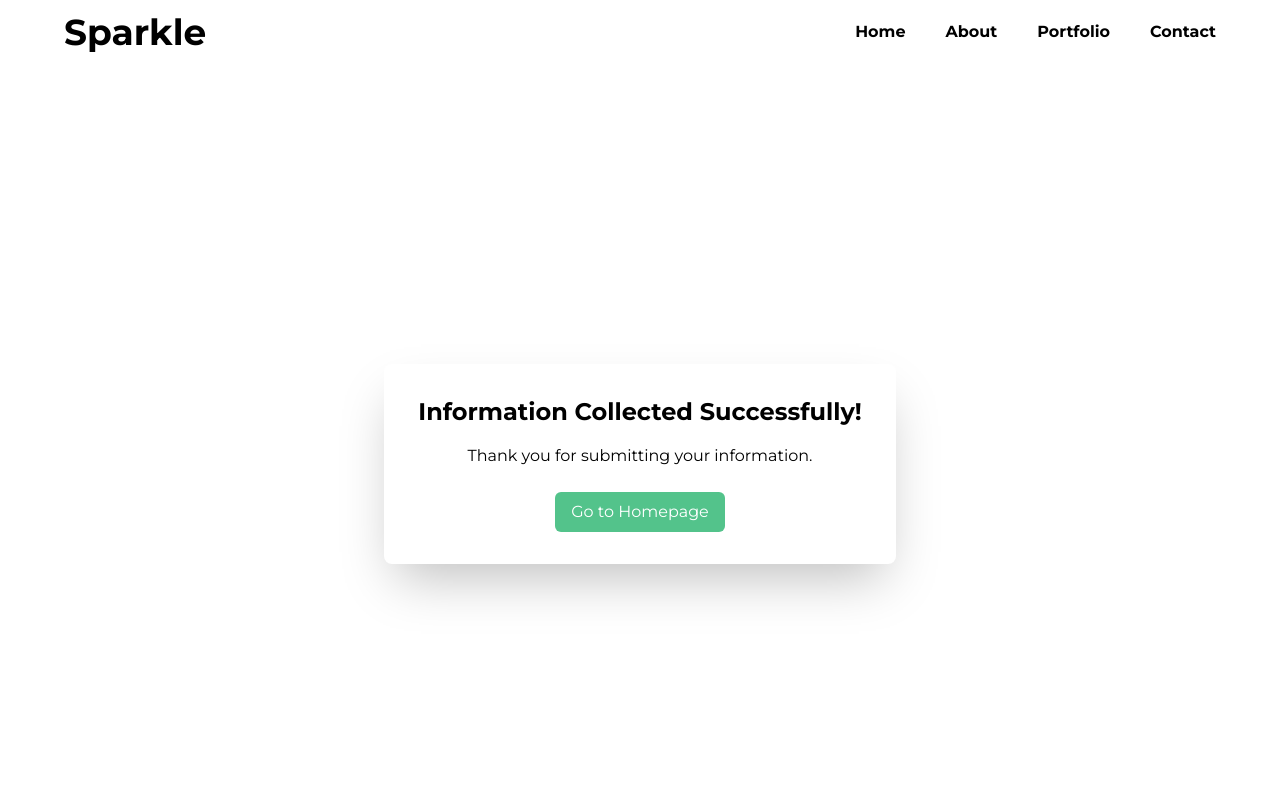
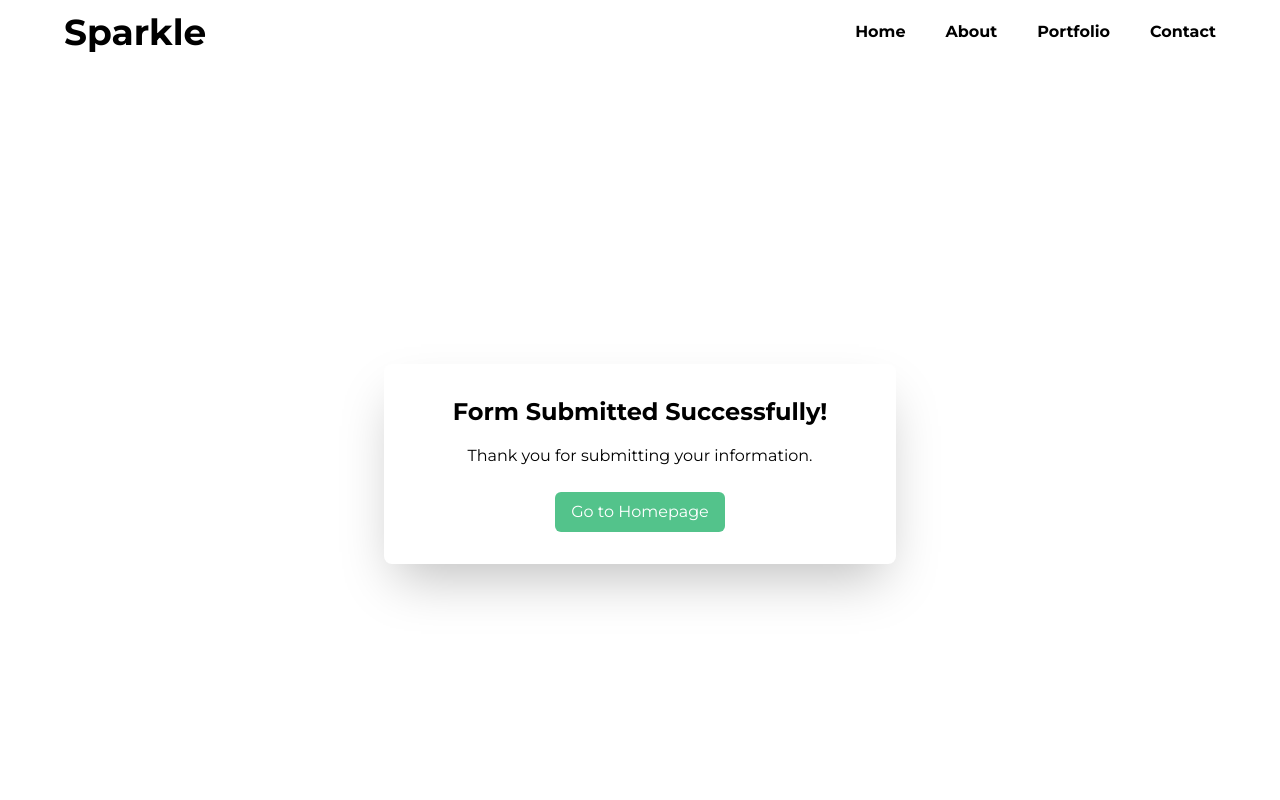
Before and after one commit to Sheriff-Oladimeji/Sparkle, a Next.js app: page /contact/success in a window 1280 px wide. Shown: the top 800 px of the page. Built offline with nearby package versions, Linux system fonts and the light colour scheme.

Commit message:
fix: change success header Info

```diff
--- a/src/app/contact/success/page.jsx
+++ b/src/app/contact/success/page.jsx
@@ -13,7 +13,7 @@ const Success = () => {
     <div className="flex justify-center items-center h-screen ">
       <div className="bg-white rounded-lg p-8 shadow-2xl flex flex-col items-center w-[80%] md:w-[40%] mx-auto text-center">
         <h2 className="text-2xl font-bold mb-4">
-          Information Collected Successfully!
+          Form Submitted Successfully!
         </h2>
         <p className="mb-6">Thank you for submitting your information.</p>
         <button
```
